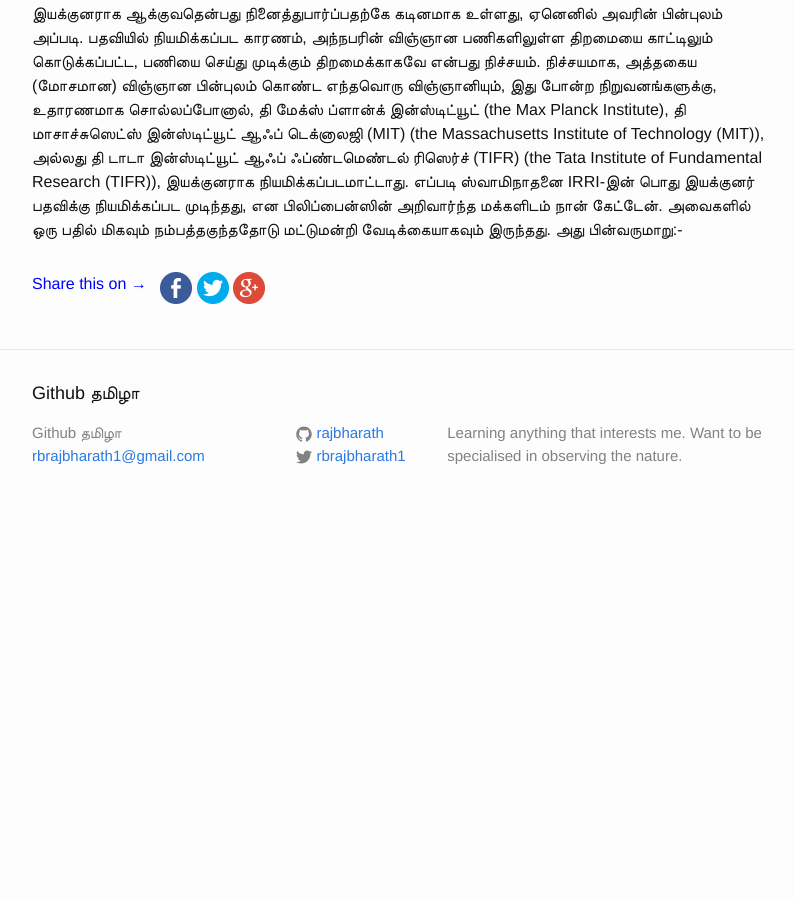
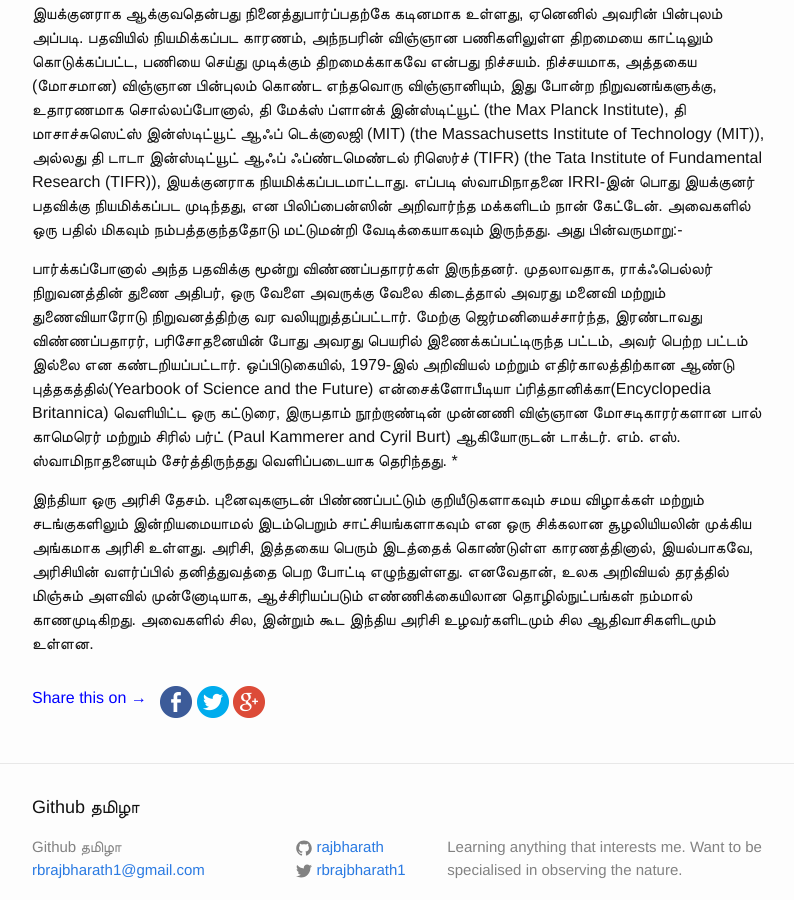
Before and after one commit to rajbharath/rajbharath.github.io, a Jekyll site: the page built from _posts/2022-06-11- cirandha marabanu thiruttu.markdown, in a window 1280 px wide and 900 px high, scrolled down 1692 px. Shown: the whole window, without its empty margins (238-1032 px from the left). Built offline with Jekyll 4.4.1, drawn with Linux system fonts in a browser that asks for light colours; comment, search, counter and statistics services are not loaded; before the commit the page ends 2219 px from its top, so only the background shows below that.

Commit message:
cirandha marabanu thiruttu

```diff
--- a/_posts/2022-06-11- cirandha marabanu thiruttu.markdown
+++ b/_posts/2022-06-11- cirandha marabanu thiruttu.markdown
@@ -32,3 +32,8 @@
 எப்பொழுதுமே அமெரிக்க இயக்குனர்களை மட்டுமே கொண்டு இயங்கும், இந்த உலகளாவிய நிறுவனத்தின், "அதிக மகசூல் தரும் ரகங்கள்"(High Yielding Varieties (HYVs)) என்று அடுத்து அடுத்து வந்த விதைகள் அலைஅலையாக பூச்சி தொற்றுநோய்களுக்கு பாதிப்புக்குள்ளானது. இது குறித்து, ஏற்கனவே, அந்நிறுவனம் வீழ்ச்சியை சந்தித்து கொண்டிருந்தது. இவ்வேளையில், அந்த "அதிக மகசூல் தரும் ரகங்கள்(HYVs)"-க்கு நோய் எதிர்ப்புத்திறனை அளிக்க, IRRI-இன் அரிசி உயிரணு மாதிரிகளையும்([germplasm](https://en.wikipedia.org/wiki/Germplasm)) மரபணுக்களையும் பெருமளவில் விரிவுபடுத்த வேண்டியது உடனடித்தேவையானது. அதிக எண்ணிக்கையிலான அரிசி வகைகளும் அதன் உயிரணு மாதிரிகளும்(germplasm) இந்திய துணைக்கண்டத்திலேயே இருந்தது. இவ்வகைகளைக்கண்டறியும் தேடலுக்கு மிக முக்கியமானதாக, ஸ்வாமிநாதன் அவர்களின் இந்த பதவி நியமனம் அமைந்தது.
 
 IRRI ஒரு முன்னணி விஞ்ஞான நிறுவனம் அன்று. அது ஒரு தனியார் கட்டுப்பாட்டில் உள்ள வேளாண் ஆராய்ச்சி மையம். இருந்தும் கூட, ஸ்வாமிநாதன் போன்ற ஒரு நபரை அத்தகைய நிறுவனத்தின் பொது இயக்குனராக ஆக்குவதென்பது நினைத்துபார்ப்பதற்கே கடினமாக உள்ளது, ஏனெனில் அவரின் பின்புலம் அப்படி. பதவியில் நியமிக்கப்பட காரணம், அந்நபரின் விஞ்ஞான பணிகளிலுள்ள திறமையை காட்டிலும் கொடுக்கப்பட்ட, பணியை செய்து முடிக்கும் திறமைக்காகவே என்பது நிச்சயம். நிச்சயமாக, அத்தகைய (மோசமான) விஞ்ஞான பின்புலம் கொண்ட எந்தவொரு விஞ்ஞானியும், இது போன்ற நிறுவனங்களுக்கு, உதாரணமாக சொல்லப்போனால், தி மேக்ஸ் ப்ளான்க் இன்ஸ்டிட்யூட் (the Max Planck Institute), தி மாசாச்சுஸெட்ஸ் இன்ஸ்டிட்யூட் ஆஃப் டெக்னாலஜி (MIT) (the Massachusetts Institute of Technology (MIT)), அல்லது தி டாடா இன்ஸ்டிட்யூட் ஆஃப் ஃப்ண்டமெண்டல் ரிஸெர்ச் (TIFR) (the Tata Institute of Fundamental Research (TIFR)), இயக்குனராக நியமிக்கப்படமாட்டாது. எப்படி ஸ்வாமிநாதனை IRRI-இன் பொது இயக்குனர் பதவிக்கு நியமிக்கப்பட முடிந்தது, என பிலிப்பைன்ஸின் அறிவார்ந்த மக்களிடம் நான் கேட்டேன். அவைகளில் ஒரு பதில் மிகவும் நம்பத்தகுந்ததோடு மட்டுமன்றி வேடிக்கையாகவும் இருந்தது. அது பின்வருமாறு:-
+
+பார்க்கப்போனால் அந்த பதவிக்கு மூன்று விண்ணப்பதாரர்கள் இருந்தனர். முதலாவதாக, ராக்ஃபெல்லர் நிறுவனத்தின் துணை அதிபர், ஒரு வேளை அவருக்கு வேலை கிடைத்தால் அவரது மனைவி மற்றும் துணைவியாரோடு நிறுவனத்திற்கு வர வலியுறுத்தப்பட்டார். மேற்கு ஜெர்மனியைச்சார்ந்த, இரண்டாவது விண்ணப்பதாரர், பரிசோதனையின் போது அவரது பெயரில் இணைக்கப்பட்டிருந்த பட்டம், அவர் பெற்ற பட்டம் இல்லை என கண்டறியப்பட்டார். ஒப்பிடுகையில், 1979-இல் அறிவியல் மற்றும் எதிர்காலத்திற்கான ஆண்டு புத்தகத்தில்(Yearbook of Science and the Future) என்சைக்ளோபீடியா ப்ரித்தானிக்கா(Encyclopedia Britannica) வெளியிட்ட ஒரு கட்டுரை, இருபதாம் நூற்றாண்டின் முன்னணி விஞ்ஞான மோசடிகாரர்களான பால் காமெரெர் மற்றும் சிரில் பர்ட் (Paul Kammerer and Cyril Burt) ஆகியோருடன் டாக்டர். எம். எஸ். ஸ்வாமிநாதனையும் சேர்த்திருந்தது வெளிப்படையாக தெரிந்தது.
+*
+
+இந்தியா ஒரு அரிசி தேசம். புனைவுகளுடன் பிண்ணப்பட்டும் குறியீடுகளாகவும் சமய விழாக்கள் மற்றும் சடங்குகளிலும் இன்றியமையாமல் இடம்பெறும் சாட்சியங்களாகவும் என ஒரு சிக்கலான சூழலியியலின் முக்கிய அங்கமாக அரிசி உள்ளது. அரிசி, இத்தகைய பெரும் இடத்தைக் கொண்டுள்ள காரணத்தினால், இயல்பாகவே, அரிசியின் வளர்ப்பில் தனித்துவத்தை பெற போட்டி எழுந்துள்ளது. எனவேதான், உலக அறிவியல் தரத்தில் மிஞ்சும் அளவில் முன்னோடியாக, ஆச்சிரியப்படும் எண்ணிக்கையிலான தொழில்நுட்பங்கள் நம்மால் காணமுடிகிறது. அவைகளில் சில, இன்றும் கூட இந்திய அரிசி உழவர்களிடமும் சில ஆதிவாசிகளிடமும் உள்ளன.
```
